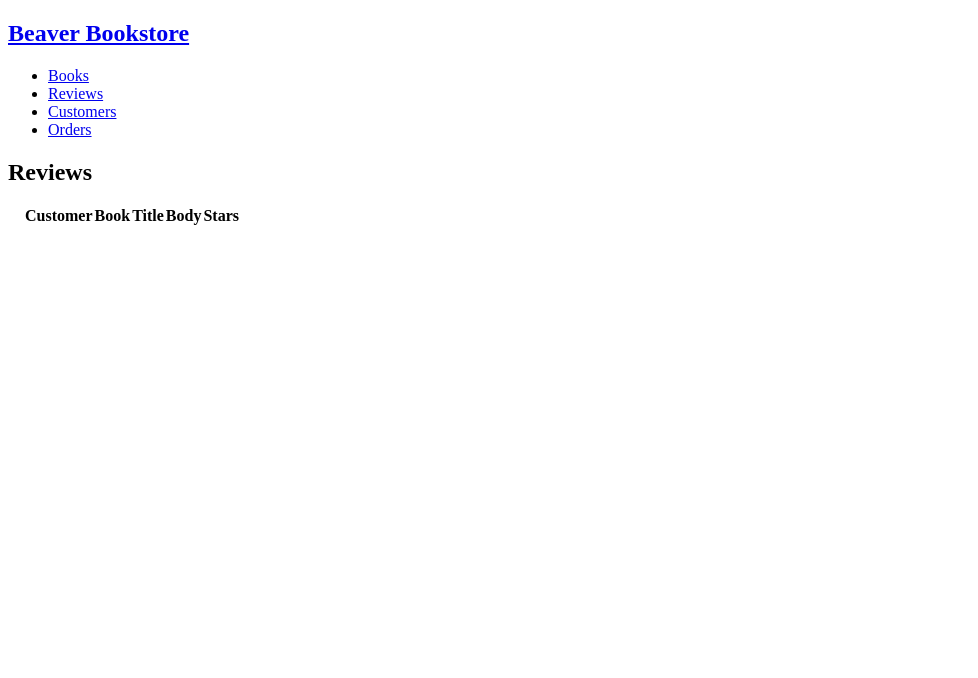
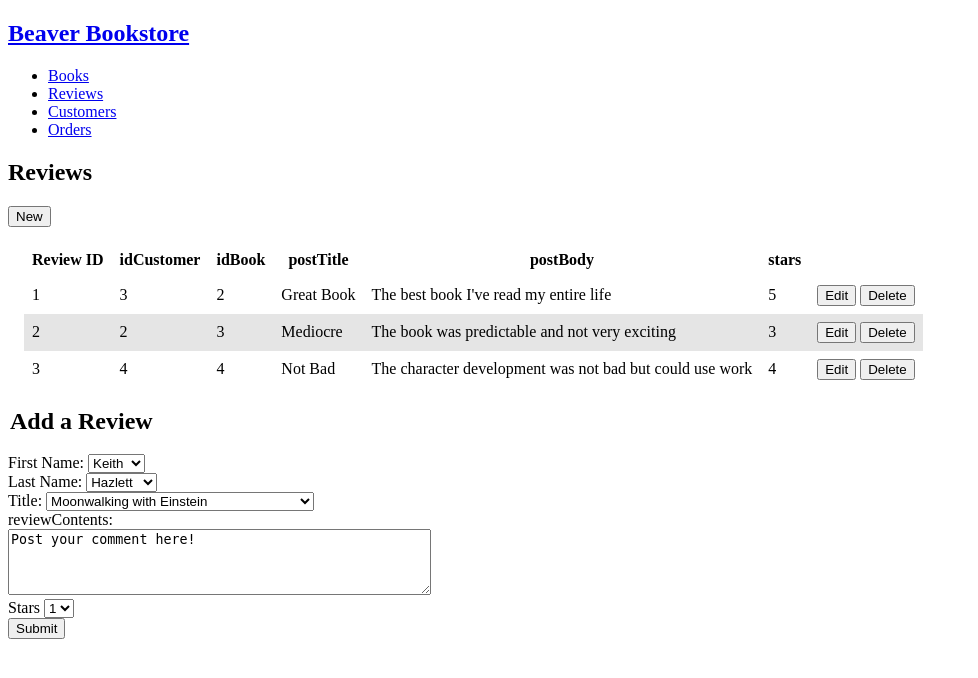
Before and after one commit to h3nry-m/Beaver_Bookstore, a Flask app: page /reviews in a window 1280 px wide. Shown: the top 678 px of the page, without its empty margins (0-978 px from the left). Run offline with Flask 2, Linux system fonts and the light colour scheme; lists and menus that the app fills with data are empty.

Commit message:
Basic Format for Reviews Page
Finished Add Function for Reviews Page,
Added New Page to represent order_details entity.

```diff
--- a/app.py
+++ b/app.py
@@ -51,6 +51,59 @@ def CRUD_books():
 
 @app.route('/reviews')
 def CRUD_reviews():
+    reviews_from_app_py = [
+        [
+            {
+            "idReview": 1,
+            "idCustomer": 3,
+            "idBook": 2,
+            "postTitle": "Great Book",
+            "postBody": "The best book I've read my entire life",
+            "stars": 5
+            },
+            {
+            "idReview": 2,
+            "idCustomer": 2,
+            "idBook": 3,
+            "postTitle": "Mediocre",
+            "postBody": "The book was predictable and not very exciting",
+            "stars": 3
+            },
+            {
+            "idReview": 3,
+            "idCustomer": 4,
+            "idBook": 4,
+            "postTitle": "Not Bad",
+            "postBody": "The character development was not bad but could use work",
+            "stars": 4
+            }
+        ],
+        [
+            {
+                "firstName": "Keith",
+                "lastName": "Hazlett"
+            },
+            {
+                "firstName": "Gene",
+                "lastName": "Fram"
+            },
+            {
+                "firstName": "Frank",
+                "lastName": "Ownens"
+            }
+        ],
+        [
+            {
+                "title": "Moonwalking with Einstein"
+            },
+            {
+                "title": "Scarlet"
+            },
+            {
+                "title": "The Thousand Autumns of Jacob de Zoet"
+            }
+        ]
+    ]
     return render_template("reviews.j2", reviews = reviews_from_app_py)
 
 @app.route('/orders')
--- a/templates/orders.j2
+++ b/templates/orders.j2
@@ -32,9 +32,10 @@
 </table>
 
 <div class="create">
+
     <form id="addOrder" method="post">
         <legend>
-        <h2>Add a Order</h2>
+        <h2>Add an Order</h2>
         </legend>
         <labe>First Name:</label>
         <select id="fname">
--- a/templates/reviews.j2
+++ b/templates/reviews.j2
@@ -6,21 +6,93 @@
 <table class="table">
     <thead>
     <tr>
-        <th>Customer</th>
-        <th>Book</th>
-        <th>Title</th>
-        <th>Body</th>
-        <th>Stars</th>
+        <th class="table_cell">Review ID</th>
+        <th class="table_cell">idCustomer</th>
+        <th class="table_cell">idBook</th>
+        <th class="table_cell">postTitle</th>
+        <th class="table_cell">postBody</th>
+        <th class="table_cell">stars</th>
     </tr>
+    <input type="button" class="new" onclick="" value="New">
     <tbody>
-    {% for item in reviews %}
+    {% for item in reviews[0] %}
     <tr>
-        <td>{{item['idCustomer']}}</td>
-        <td>{{item['idBook']}}</td>
-        <td>{{item['postTitle']}}</td>
-        <td>{{item['postBody']}}</td>
-        <td>{{item['stars']}}</td>
+        <td class="table_cell">{{item['idReview']}}</td>
+        <td class="table_cell">{{item['idCustomer']}}</td>
+        <td class="table_cell" >{{item['idBook']}}</td>
+        <td class="table_cell" >{{item['postTitle']}}</td>
+        <td class="table_cell">{{item['postBody']}}</td>
+        <td class="table_cell">{{item['stars']}}</td>
+        <td class="table_cell">
+            <input type="button" class="edit" onclick="" value="Edit">
+            <input type="button" class="delete" onclick="" value="Delete">
+        </td>
     </tr>
     {% endfor %}
 </table>
+<div class="create">
+    <form id="addReview" method="post">
+        <legend>
+        <h2>Add a Review</h2>
+        </legend>
+        {# <select id="fname">
+            {% for item in orders[1] %}
+           <option value="{{ request.form['firstName'] }}"> {{item['firstName']}}</option>
+            {% endfor %}
+        </select> #}
+        {# <select id="lname">
+            {% for item in orders[1] %}
+            <option value="{{ request.form['lastName'] }}"> {{item['lastName']}}</option>
+            {% endfor %}
+        </select> #}
+        <label>First Name:</label>
+        <select id="fname">
+            {% for item in reviews[1] %}
+           <option value="{{ request.form['firstName'] }}"> {{item['firstName']}}</option>
+            {% endfor %}
+        </select>
+
+        <br>
+
+        <label>Last Name:</label>
+        <select id="lname">
+            {% for item in reviews[1] %}
+            <option value="{{ request.form['lastName'] }}"> {{item['lastName']}}</option>
+            {% endfor %}
+        </select>
+
+        <br>
+
+        <label>Title:</label>
+
+        <select id="bookTitle">
+            {% for item in reviews[2] %}
+            <option value="{{ request.form['title'] }}"> {{item['title']}}</option>
+            {% endfor %}
+        </select>
+
+        <br>
+
+       <label> reviewContents: </label>
+
+       <br>
+
+       <textarea rows="4" cols="50" name="comment" form="usrform">Post your comment here!</textarea>
+        <br>
+        <label>Stars </label>
+        <select id="orderType">
+            <option value="{{ request.form['orderType'] }}"> 1 </option>
+            <option value="{{ request.form['orderType'] }}"> 2 </option>
+            <option value="{{ request.form['orderType'] }}"> 3 </option>
+            <option value="{{ request.form['orderType'] }}"> 4 </option>
+            <option value="{{ request.form['orderType'] }}"> 5 </option>
+        </select>
+        <br>
+
+
+
+        <input type="button" class="submit" onclick="" value="Submit">
+
+    </form>
+</div>
 {% endblock %}
```
Also changed, not shown: templates/order_details.j2 (added, +26 -0 lines).
